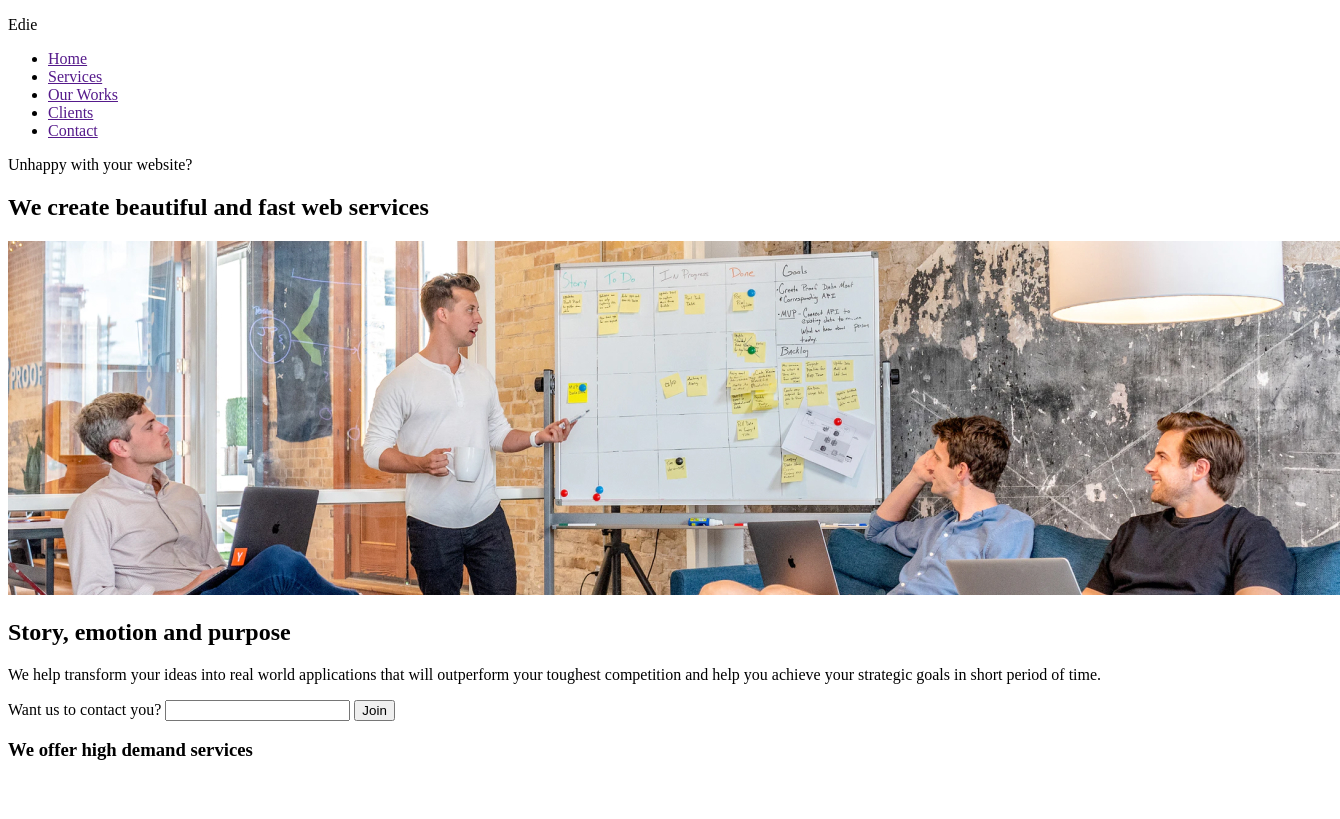
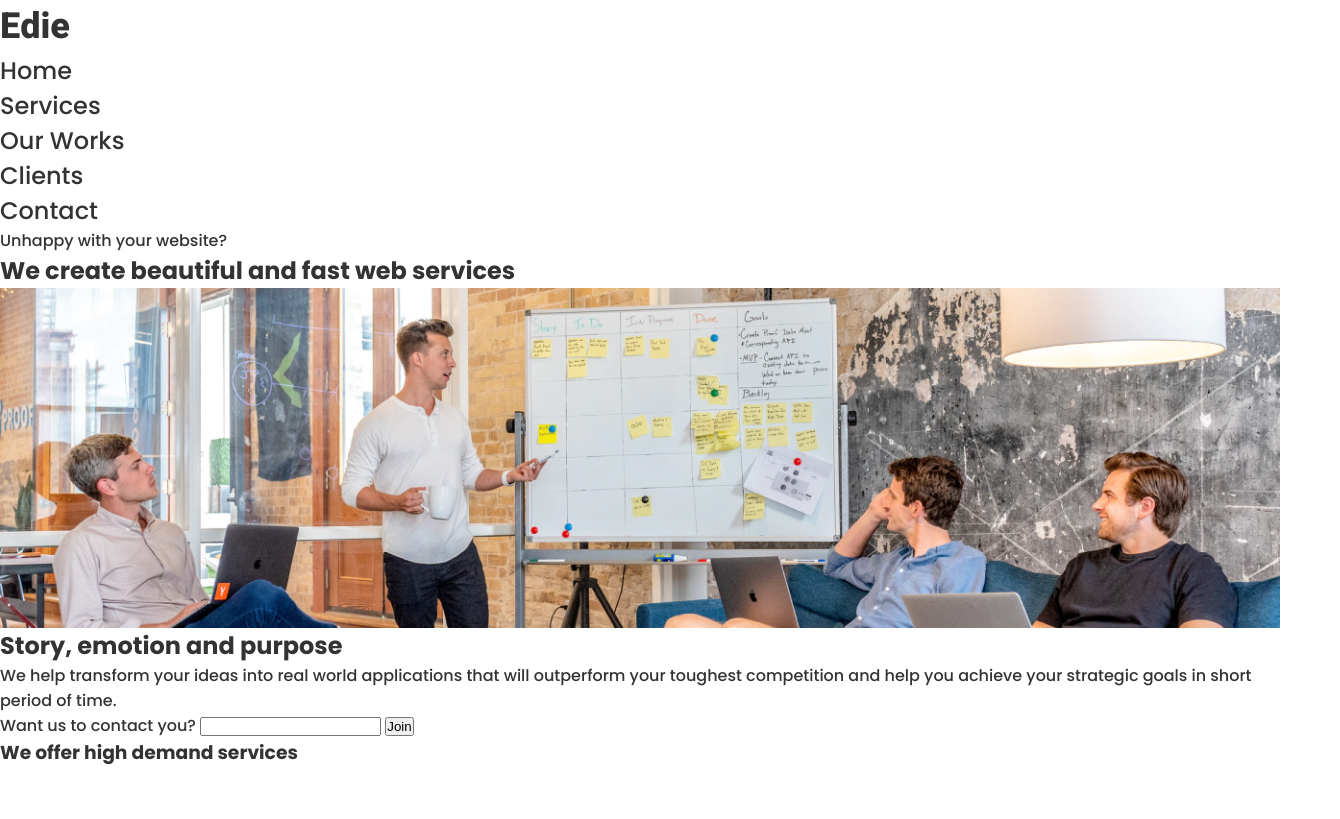
Before and after one commit to romelmahmud/Edie-homepage-devchallenge, a plain HTML site: page index.html in a window 1280 px wide. Shown: the top 819 px of the page, 1340 px wide, since content can reach past the window. Drawn offline with Linux system fonts and the light colour scheme.

Commit message:
gobal style set

```diff
--- a/index.html
+++ b/index.html
@@ -4,6 +4,7 @@
     <meta charset="UTF-8" />
     <meta name="viewport" content="width=device-width, initial-scale=1.0" />
     <title>Edie Home Page</title>
+    <link rel="stylesheet" href="style.css" />
   </head>
   <body>
     <!-- header section start -->
--- a/style.css
+++ b/style.css
@@ -0,0 +1,43 @@
+/* global styles */
+@import url("https://fonts.googleapis.com/css2?family=Heebo:wght@800&family=Poppins:wght@300;400;500;700&display=swap");
+* {
+  margin: 0;
+  padding: 0;
+  box-sizing: border-box;
+}
+
+:root {
+  --grey-1: #333333;
+  --grey-2: #4f4f4f;
+  --grey-3: #828282;
+  --grey-4: #bdbdbd;
+  --grey-5: #e0e0e0;
+  --grey-6: #f2f2f2;
+  --blue: #2d9cdb;
+  --green: #27ae60;
+  --pink: #eb5757;
+  --footer: #100e1d;
+}
+
+body {
+  font-family: "Poppins", sans-serif;
+  font-weight: 500;
+  color: var(--grey-1);
+}
+.logo {
+  font-family: "Heebo", sans-serif;
+  font-weight: 800;
+  font-size: 2.25rem;
+}
+img {
+  width: 100%;
+  display: block;
+}
+
+/* typography */
+
+ul li a {
+  font-size: 1.5rem;
+  text-decoration: none;
+  color: var(--grey-1);
+}
```
